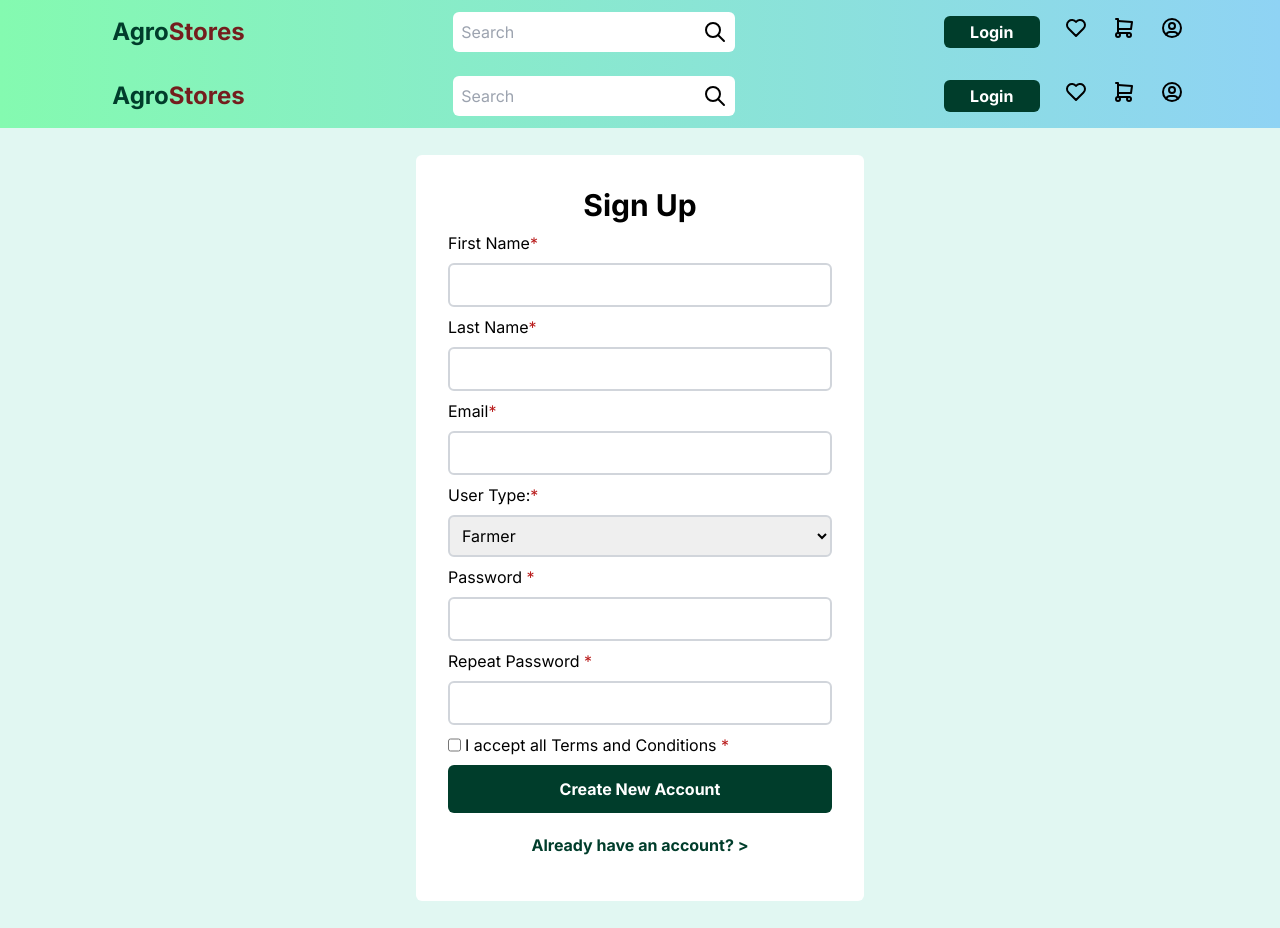
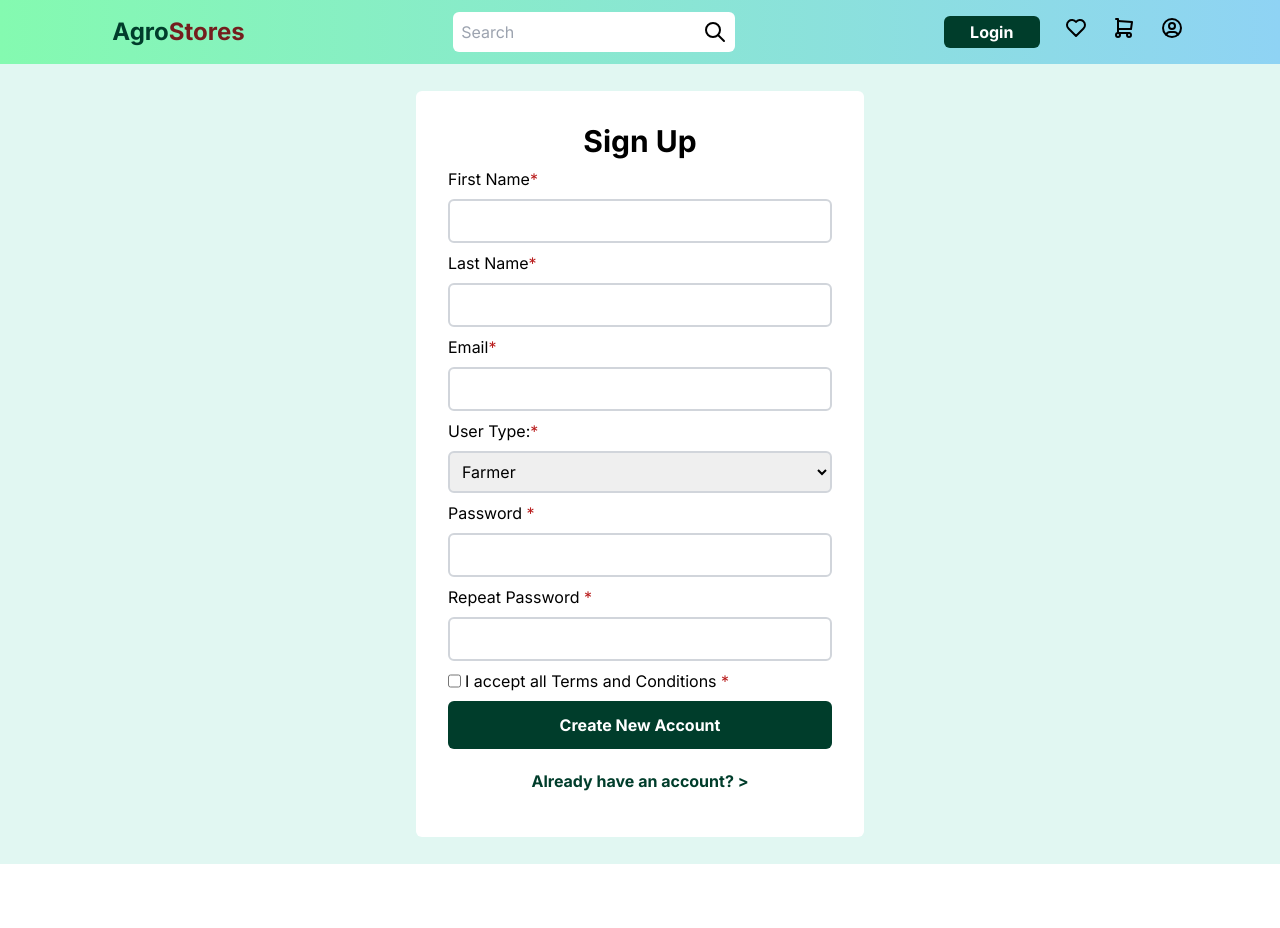
Before and after one commit to pangilinanervin22/MaubayCrops, a Next.js app: page /register in a window 1280 px wide. After the commit the page ends 864 px from the top, so only its background shows below. Built offline with nearby package versions, Linux system fonts and the light colour scheme; no server answers.

Commit message:
refactor: Improve form validation in register page
- Refactor the form validation logic in the register page to check for empty fields before submitting the form
- Display an error message if any required field is empty

```diff
--- a/src/app/register/page.tsx
+++ b/src/app/register/page.tsx
@@ -22,8 +22,13 @@ export default function Page() {
   const handleFormSubmit = async (e: React.FormEvent<HTMLFormElement>) => {
     e.preventDefault();
 
-    if (firstName.trim().length === 0 || lastName.trim().length === 0 ||
-      email.trim().length === 0 || password.trim().length === 0 || repeatPassword.trim().length === 0) {
+    if (
+      firstName.trim().length === 0 ||
+      lastName.trim().length === 0 ||
+      email.trim().length === 0 ||
+      password.trim().length === 0 ||
+      repeatPassword.trim().length === 0
+    ) {
       toast.error("Fields cannot be empty");
       return;
     }
@@ -57,7 +62,6 @@ export default function Page() {
       } else {
         toast.error(res.message);
       }
-
     } catch (error) {
       toast.error("Error registering user");
     }
@@ -89,13 +93,12 @@ export default function Page() {
   };
 
   useEffect(() => {
-    if (isAuthenticated)
-      router.push("/");
+    if (isAuthenticated) router.push("/");
   }, [isAuthenticated]);
 
   return (
     <main>
-      <Navbar />
+      {/* <Navbar /> */}
 
       <article className="min-h-screen p-5 md:grid md:place-items-center bg-extra-light-green">
         <form
@@ -155,7 +158,6 @@ export default function Page() {
           >
             <option value="Farmer">Farmer</option>
             <option value="Seller">Seller</option>
-            <option value="Admin">Admin</option>
           </select>
           <label htmlFor="password">
             Password <span className="text-red-700">*</span>
```
